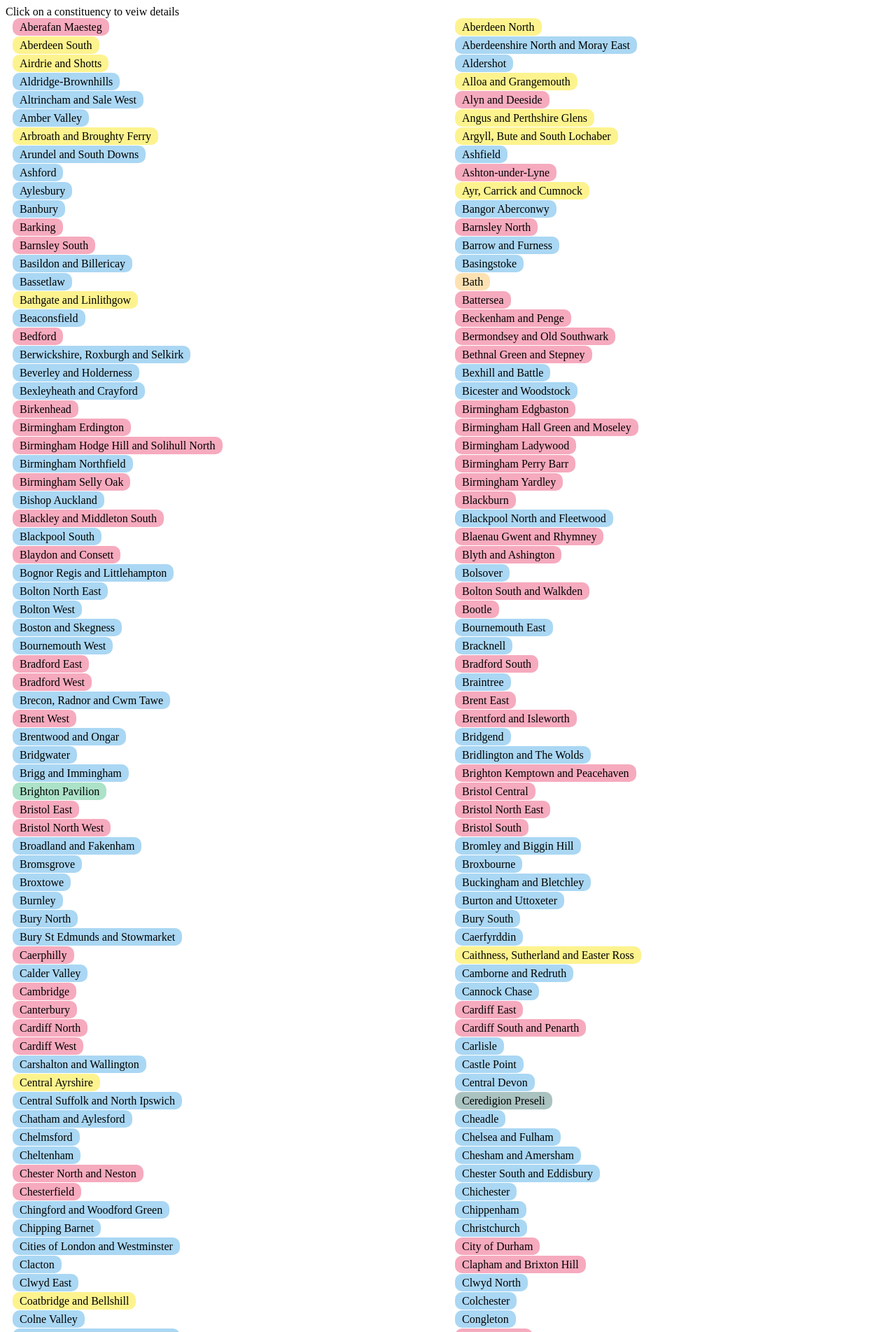
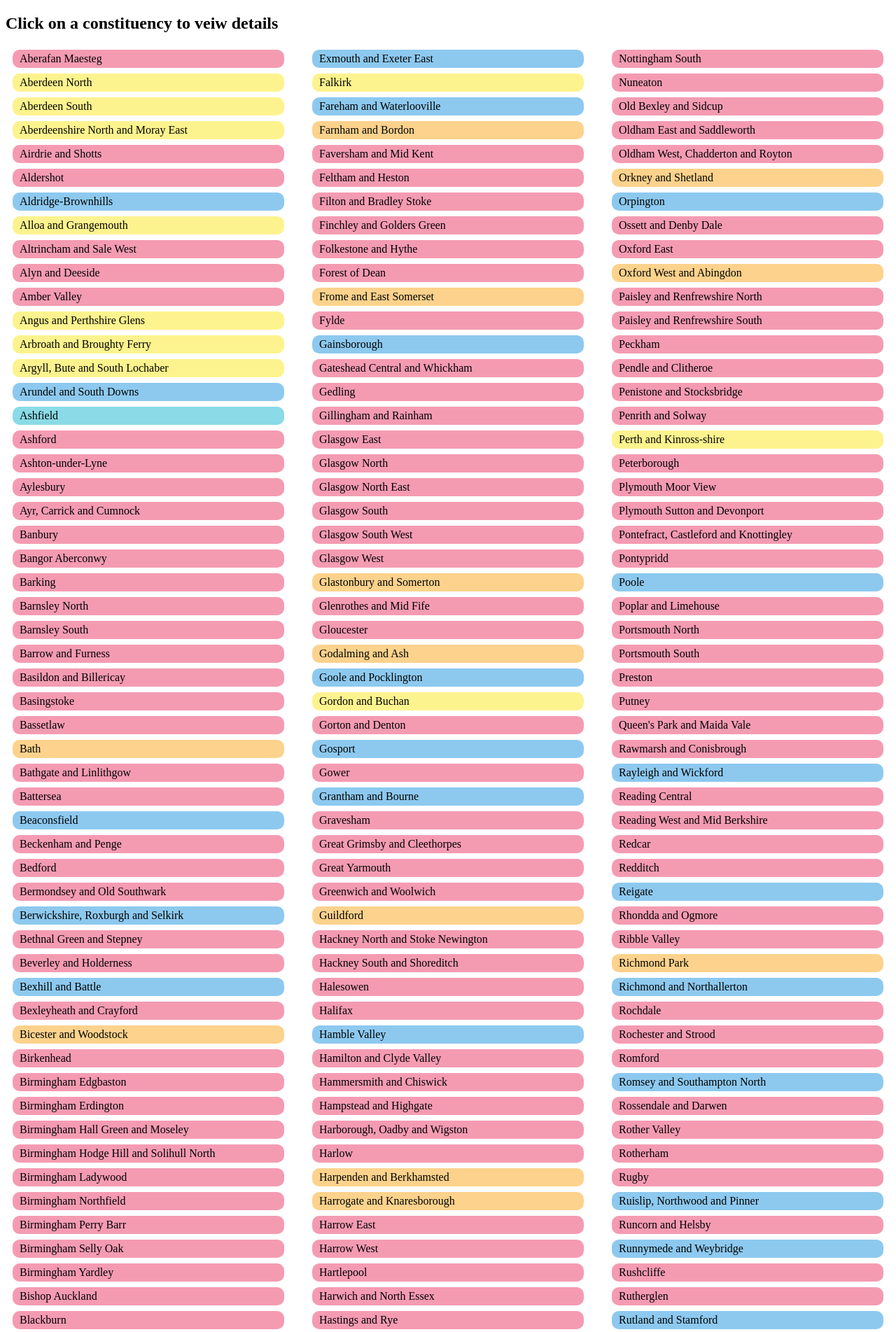
Before and after one commit to NathanHardcastleOfficial/Election-Website, a Django app: page / in a window 1280 px wide. Shown: the top 1903 px of the page at 70% size. Run offline with Django 4.2, Linux system fonts and the light colour scheme; data comes from the database, SQL or seed files in the repository.

Commit message:
Signed-off-by: unknown <nathanjhardcastle@gmail.com>

```diff
--- a/model/models.py
+++ b/model/models.py
@@ -15,6 +15,17 @@ class Parties(models.TextChoices):
     IND = 'Ind', 'Independent'
     OTH = 'Oth', 'Other'
 
+class Projection(models.Model):
+    detailed = models.BooleanField(default=False)
+    winner = models.CharField(max_length=4, choices=Parties.choices)
+    con = models.FloatField(blank=True, null=True)
+    lab = models.FloatField(blank=True, null=True)
+    ld = models.FloatField(blank=True, null=True)
+    ref = models.FloatField(blank=True, null=True)
+    grn = models.FloatField(blank=True, null=True)
+    snp = models.FloatField(blank=True, null=True)
+    pc = models.FloatField(blank=True, null=True)
+    min = models.FloatField(blank=True, null=True)
 
 class Constituency(models.Model):
     class Regions(models.TextChoices):
@@ -53,6 +64,8 @@ class Constituency(models.Model):
     base_snp = models.DecimalField(max_digits=4,decimal_places=3, blank=True, null=True)
     base_pc = models.DecimalField(max_digits=4,decimal_places=3, blank=True, null=True)
     base_min = models.DecimalField(max_digits=4,decimal_places=3, blank=True, null=True)
+    basic_projection = models.OneToOneField(Projection, related_name='basic_projections', on_delete=models.DO_NOTHING, blank=True, null=True)
+    detailed_projection = models.OneToOneField(Projection, related_name='detailed_projections', on_delete=models.DO_NOTHING, blank=True, null=True)
 
     def __str__(self):
         return self.name
--- a/model/static/style.css
+++ b/model/static/style.css
@@ -11,16 +11,18 @@ h3 {
     box-sizing: border-box;
 }
 .constituency-list ul {
-    display: grid;
-    grid-template-columns: repeat(auto-fit, minmax(500px, 1fr));
+    column-count: 3;
+    column-gap: 20px;
     list-style: none;
     padding: 0;
     margin: 0;
 }
 .constituency-list li {
+    box-sizing: border-box;
     padding: 4px 10px 4px 10px;
 }
 .constituency-list a {
+    display: block;
     padding: 4px 10px 4px 10px;
     border-radius: 10px;
     text-decoration: none;
@@ -29,29 +31,29 @@ h3 {
 .constituency-list a:hover {
     text-decoration: underline;
 }
-.Con {
-    background-color: #aad7f3;
+.Con, .con {
+    background-color: rgb(141,201,239);
 }
-.Lab {
-    background-color: #f6aabe;
+.Lab, .lab {
+    background-color: rgb(244,155,178);
 }
-.LD {
-    background-color: #fde1b3;
+.LD, .ld {
+    background-color: rgb(252,210,140);
 }
-.SNP {
-    background-color: #fdf38e;
+.SNP, .snp {
+    background-color: rgb(253,243,142);
 }
-.Ref {
-    background-color: #b0e7ef;
+.Ref, .ref {
+    background-color: rgb(138,219,231);
 }
-.Grn {
-    background-color: #abe2c8;
+.Grn, .grn {
+    background-color: rgb(147,218,185);
 }
-.PC {
-    background-color: #aac3c0;
+.PC, .pc {
+    background-color: rgb(156,191,189);
 }
-.Oth {
-    background-color: #dadada;
+.Oth, .min {
+    background-color: rgb(208,208,208);
 }
 #ProjectionChart {
     max-width: 1000px;
--- a/model/templates/models/index.html
+++ b/model/templates/models/index.html
@@ -4,11 +4,23 @@
     <link rel="stylesheet" href="{% static 'style.css'%}">
 </head>
 <body>
-    Click on a constituency to veiw details
+    <h2>Click on a constituency to veiw details</h4>
     <div class="constituency-list">
         <ul>
             {% for constituency in constituency_list %}
-                <li><a href="{% url 'model:constituency' constituency.id %}" class = "{{constituency.winner2019}}">{{constituency.name}}</a></li>
+                <li>
+                    <a href="{% url 'model:constituency' constituency.id %}" class = "
+                        {% if constituency.detailed_projection %}
+                            {{ onstituency.detailed_projection.winner }}
+                        {% elif constituency.basic_projection %}
+                            {{ constituency.basic_projection.winner }}
+                        {% else %}
+                            {{ constituency.winner2019 }}
+                        {% endif %}
+                    ">
+                        {{constituency.name}}
+                    </a>
+                </li>
             {% endfor %}
         </ul>
     </div>
```
Also changed, not shown: model/management/commands/import_constituency_data.py (+13 -1 lines), model/stats.py (+11 -0 lines), db.sqlite3, model/migrations/0003_projection_constituency_basic_projection_and_more.py (added).
